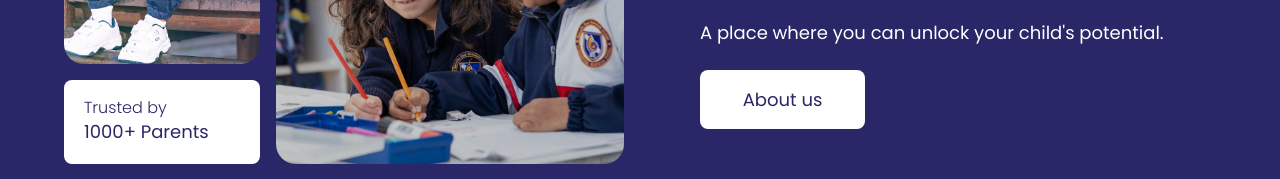
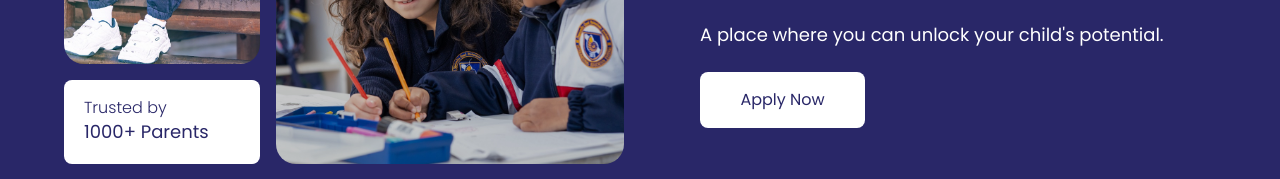
Before and after one commit to MKY-Communications/regal, a React (Vite) app: page / in a window 1280 px wide. Shown: the part 439-618 px from the top of the page. Built offline with nearby package versions, Linux system fonts and the light colour scheme.

Commit message:
Updated Addmission btn on navbar & about us in hero section

```diff
--- a/src/components/ui/Navbar/Navbar.tsx
+++ b/src/components/ui/Navbar/Navbar.tsx
@@ -55,9 +55,9 @@ export const RegalNavBar: React.FC<RegalNavBarProps> = ({setOpen, open}): JSX.El
                             Global
                         </p>
                         {/* Contact Us Btn Or Drawer Menu*/}
-                        <div className="contact-us-btn" onClick={() => scrollToSection("admissions")}>
+                        <a className="contact-us-btn" href="https://regalcis.typeform.com/2025admission" target="_blank">
                             Admissions
-                        </div>
+                        </a>
                 </div>
 
                 <img
--- a/src/pages/HomePage/index.tsx
+++ b/src/pages/HomePage/index.tsx
@@ -9,10 +9,10 @@ import { ArcIcon, BottomSnail, BritishCambridge, DynamicClassRooms, GloballyReco
 import ExtendableCard from "../../components/ui/Cards/ExpandableCard";
 import { EducationCard, ImageOverlay, ImageTextCard } from "../ShadyPage/ShadyPage";
 import ContactUs from "../../components/ContactUs";
-import { useSmoothScroll } from "../../hooks/useSmoothScroll";
+//import { useSmoothScroll } from "../../hooks/useSmoothScroll";
 
 const HomePage: React.FC = (): JSX.Element => {
-    const { scrollToSection } = useSmoothScroll();
+    //const { scrollToSection } = useSmoothScroll();
 
     return (
         <Screen>
@@ -62,9 +62,9 @@ const HomePage: React.FC = (): JSX.Element => {
                             <p>
                                 A place where you can unlock your child's potential.
                             </p>
-                            <p className="top-banner__btn" onClick={() => scrollToSection("about")}>
-                                About us
-                            </p>
+                            <a className="top-banner__btn" href="https://regalcis.typeform.com/2025admission" target="_blank">
+                                Apply Now
+                            </a>
                         </div>
                     </div>
                 </Section>
```
